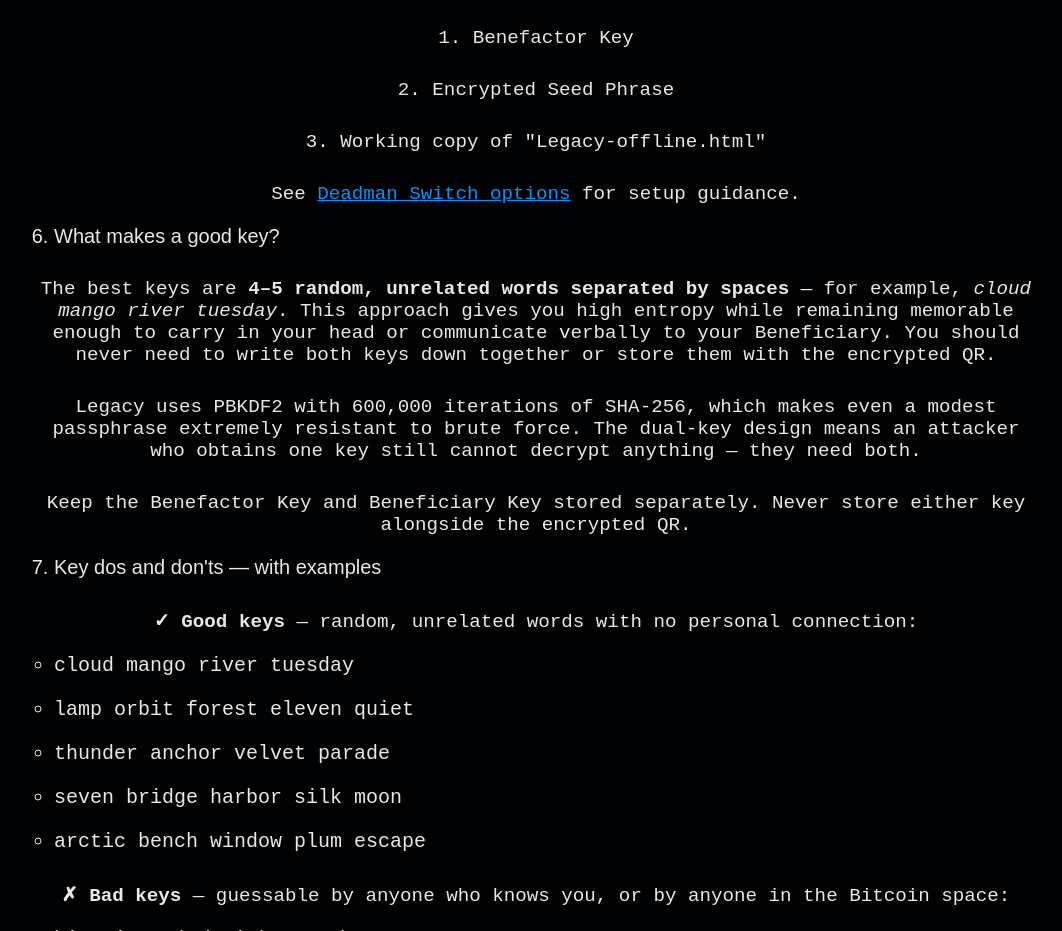
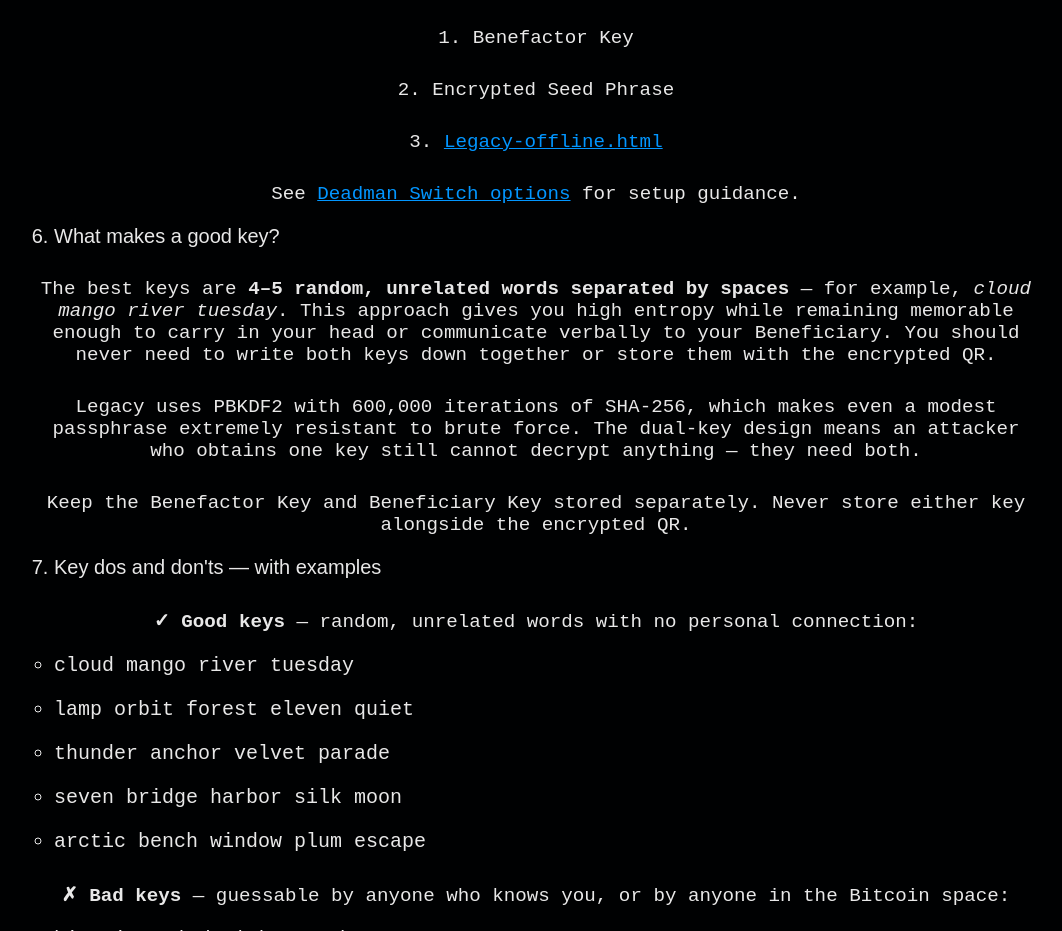
Before and after one commit to ericscalibur/Legacy_Encryption, a website: page FAQ.html in a window 1280 px wide. Shown: the part 966-1897 px from the top of the page, without its empty margins (114-1176 px from the left). Drawn offline with Linux system fonts and the light colour scheme.

Commit message:
update: link to Legacy-offline.html in FAQ

```diff
--- a/FAQ.html
+++ b/FAQ.html
@@ -72,7 +72,7 @@
                     <p>The Beneficiary needs to receive:</p>
                     <p>1. Benefactor Key</p>
                     <p>2. Encrypted Seed Phrase</p>
-                    <p>3. Working copy of "Legacy-offline.html"</p>
+                    <p>3. <a href="Legacy-offline.html">Legacy-offline.html</a></p>
                     <p>See <a href="deadman-switch.html">Deadman Switch options</a> for setup guidance.</p>
 
                     <li>What makes a good key?</li>
```
